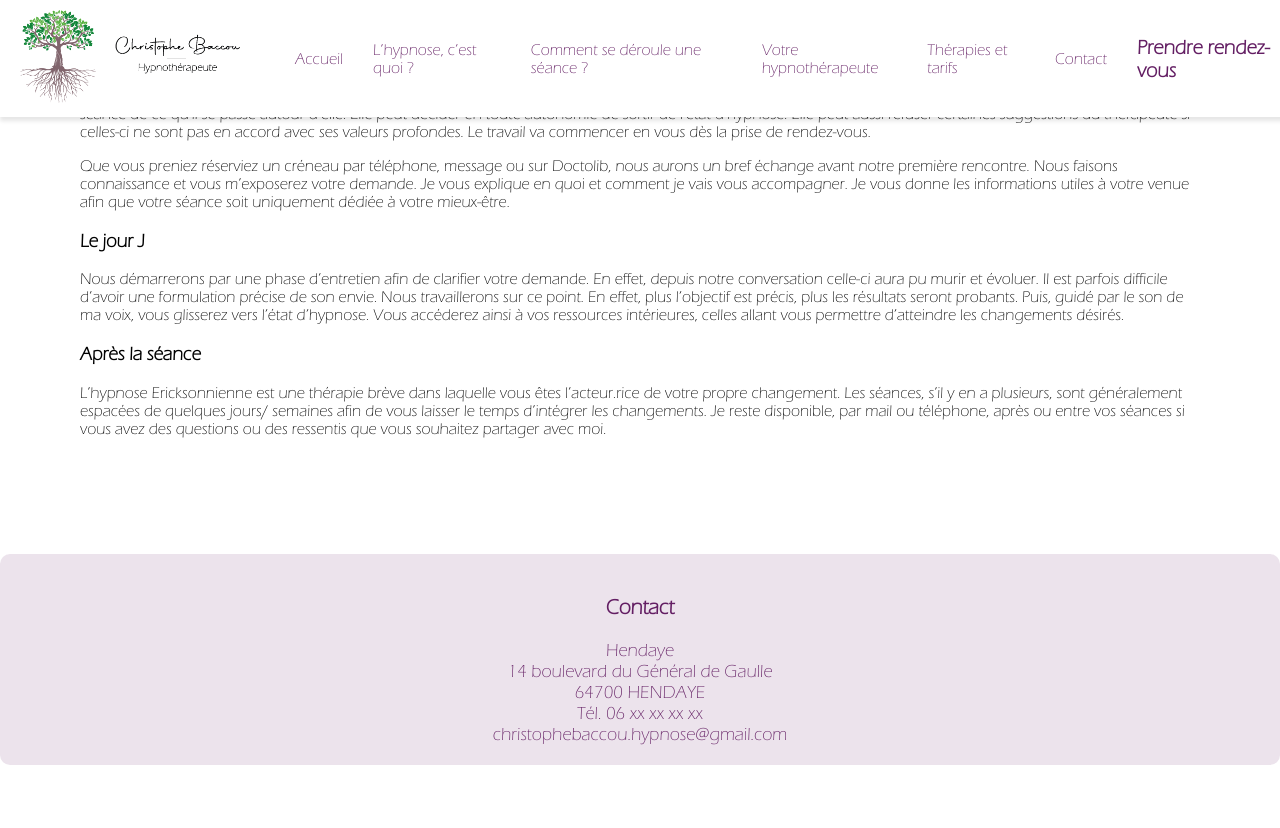
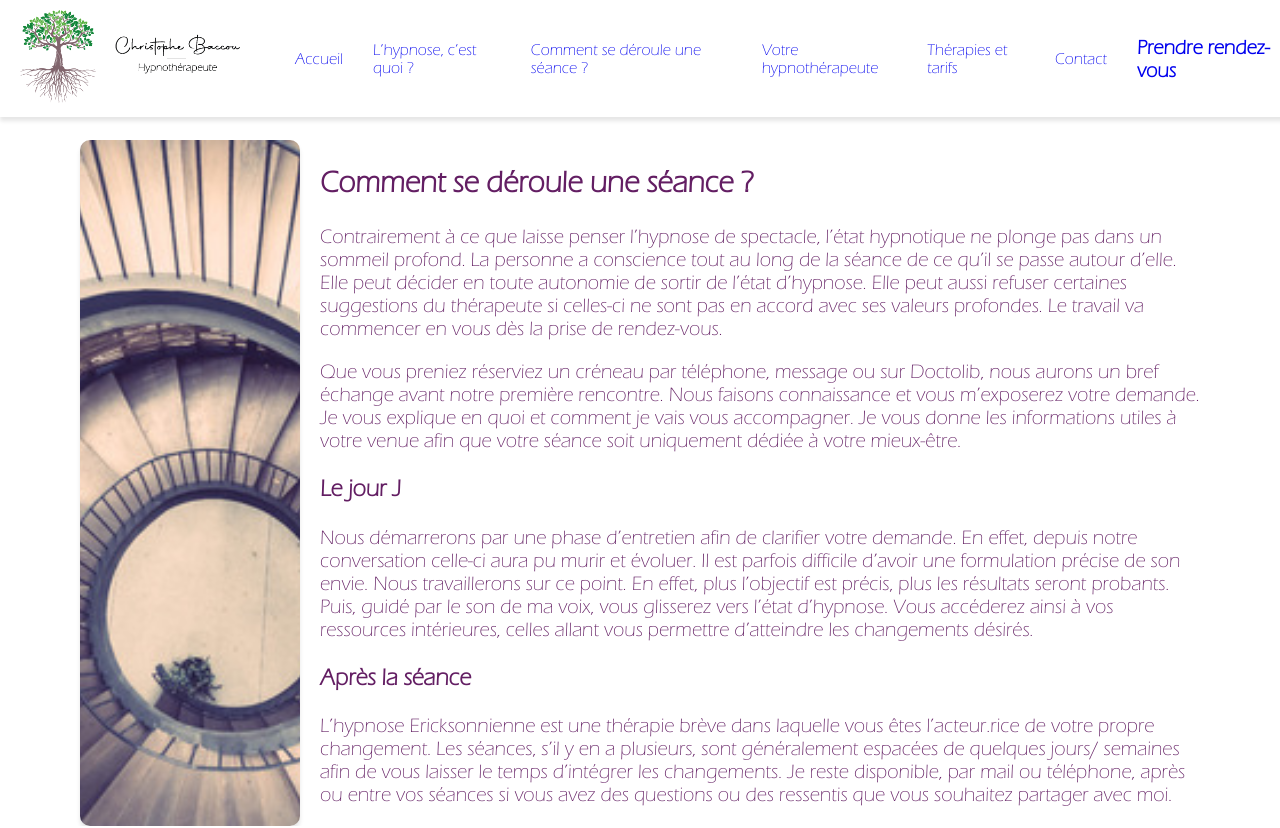
Before and after one commit to nicoriera/hypnose-frontend, a React (Create React App) app: page /seance in a window 1280 px wide. Shown: the top 828 px of the page. Built offline with nearby package versions, Linux system fonts and the light colour scheme.

Commit message:
update page seance

```diff
--- a/src/App.css
+++ b/src/App.css
@@ -1,11 +1,11 @@
 :root {
   --main-bg-color: white;
-  --text-color: rgb(99, 30, 99);
   --bloc-bg-color: rgb(99, 30, 99);
   --bloc-bg-color-20: rgba(99, 30, 99, 0.123);
   --border-border-color: rgb(99, 30, 99);
   --shadow: 0 4px 4px hsl(0deg 0% 0% / 0.1);
   --text-courant: 20px;
+  --text-color:rgb(99, 30, 99);
   --line-height: 30px;
 }
 .site-container {
@@ -26,7 +26,6 @@
 .link-mail {
   text-decoration: none;
   background-color: none;
-  color: var(--text-color);
 }
 .link-mail:hover {
   font-weight: bold;
@@ -38,7 +37,6 @@
   display: flex;
   align-items: center;
   justify-content: center;
-  color: var(--text-color);
   box-shadow: var(--shadow);
   position: fixed;
   top: 0;
@@ -69,14 +67,12 @@
   background-color: none;
   padding: 10px;
   border-radius: 5px;
-  color: var(--text-color);
 }
 .link-bold {
   text-decoration: none;
   background-color: none;
   padding: 10px;
   border-radius: 5px;
-  color: var(--text-color);
   font-size: var(--text-courant);
   font-weight: bold;
 }
@@ -90,7 +86,6 @@
 }
 .link-home {
   text-decoration: none;
-  color: var(--text-color);
 }
 
 /* ACCUEIL */
@@ -113,12 +108,10 @@ width: 70%;
 
 }
 .accueil-text-accroche-citation {
-color: var(--text-color);
 font-size: 50px;
 text-align: justify;
 }
 .accueil-text-accroche p {
-color: var(--text-color);
 font-size: 30px;
 text-align: right;
 }
@@ -127,7 +120,6 @@ display: flex;
 flex-direction: column;
 align-items: center;
 justify-content: center;
-color: var(--text-color);
 margin-top: 100px;
 margin-bottom: 60px;
 }
@@ -148,7 +140,6 @@ margin-bottom: 60px;
 .accueil-qui-text {
  display: flex;
 flex-direction: column;
- color: var(--text-color);
  width: 60%;
  font-size: 20px;
  line-height: var(--line-height);
@@ -160,7 +151,8 @@ flex-direction: column;
   margin-bottom: 50px;
   margin-top: 30px;
 }
-.logo-psynapse, .logo-who, .logo-ffhtb{
+.logo-psynapse, .logo-who, .logo-ffhtb
+{
   display: flex;
   width: 35%;
   justify-content: center;
@@ -179,12 +171,10 @@ border-radius: 10px;
 box-shadow: 0 2px 2px hsl(0deg 0% 0% / 0.075);
 }
 .container-footer {
-  color: var(--text-color);
   display: flex;
   margin: 100px 0;
   height: auto;
   position: relative;
-
 }
 .footer-text {
   display: flex;
@@ -199,6 +189,7 @@ box-shadow: 0 2px 2px hsl(0deg 0% 0% / 0.075);
 }
 
 /* PRESENTATION */
+
 .presentation {
   display: flex;
   flex-direction: column;
@@ -209,7 +200,6 @@ box-shadow: 0 2px 2px hsl(0deg 0% 0% / 0.075);
   align-items: center;
 }
 .presentation-hypnose-text{
-  color: var(--text-color);
   text-align: justify;
   line-height: var(--line-height);
   font-size: var(--text-courant);
@@ -229,11 +219,32 @@ margin-left: 30px;
   display: flex;
   flex-direction: column;
   align-items: center;
-  color: var(--text-color);
   margin-top: 50px;
   font-size: 18px;
 }
 
+/* SEANCE */
+.seance{
+  display: flex;
+  flex-direction: row;
+  margin-top: 40px;
+}
+.seance-textes{
+  width: 80%;
+  font-size: var(--text-courant);
+}
+.seance-image{
+  width: 20%;
+  height: 100%;
+  margin-right: 20px;
+}
+.seance-image img{
+  width: 100%;
+  height: 100%;
+  object-fit: cover;
+  border-radius: 10px;
+  box-shadow: var(--shadow);
+}
 /* THERAPIES TARIFS */
 .container-tarifs,.container-therapies {
   display: flex;
--- a/src/index.css
+++ b/src/index.css
@@ -17,6 +17,7 @@ body {
   -webkit-font-smoothing: antialiased;
   -moz-osx-font-smoothing: grayscale;
   image-rendering: -webkit-optimize-contrast;
+  color: var(--text-color);
 }
 
 code {
--- a/src/pages/Seance.js
+++ b/src/pages/Seance.js
@@ -1,8 +1,15 @@
 import React from "react";
+
+import Spiral from "../assets/pictures/spirale.jpg"
 
 const Seance = () => {
   return (
-    <div>
+    <div className="container">
+      <div className="seance">
+         <div className="seance-image">
+          <img src={Spiral} alt="seance-hypnose"/>
+        </div>
+        <div className="seance-textes">
           <h2>Comment se déroule une séance ?</h2>
           <p>
           Contrairement à ce que laisse penser l’hypnose de spectacle, l’état
@@ -43,6 +50,8 @@ const Seance = () => {
           moi.
           </p>
         </div>
+      </div>
+    </div>
   );
 };
 
```
Also changed, not shown: src/assets/pictures/spirale.jpg (added). Lines whose indentation alone changed are shown as unchanged.
